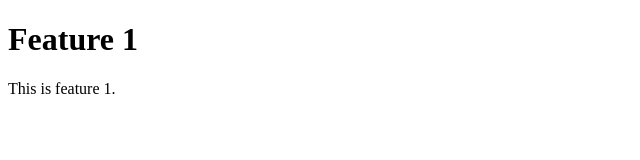
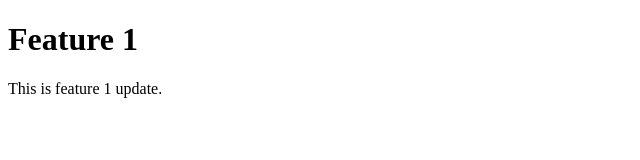
Before and after one commit to danielaluko2005/test-repo-code-234-91, a plain HTML site: page feature1.html in a window 1280 px wide. Shown: the full height of the page, 0-640 px from the left. Drawn offline with Linux system fonts and the light colour scheme.

Commit message:
updated feature

```diff
--- a/feature1.html
+++ b/feature1.html
@@ -7,6 +7,6 @@
 </head>
 <body>
   <h1>Feature 1</h1>
-  <p>This is feature 1.</p>
+  <p>This is feature 1 update.</p>
 </body>
 </html>
```
